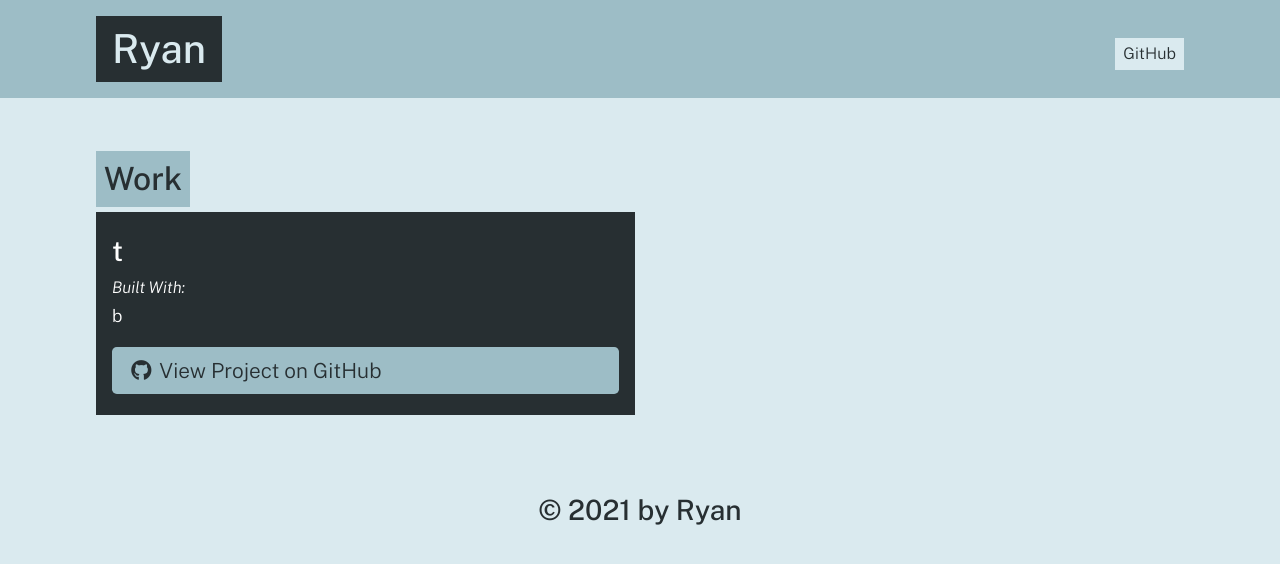
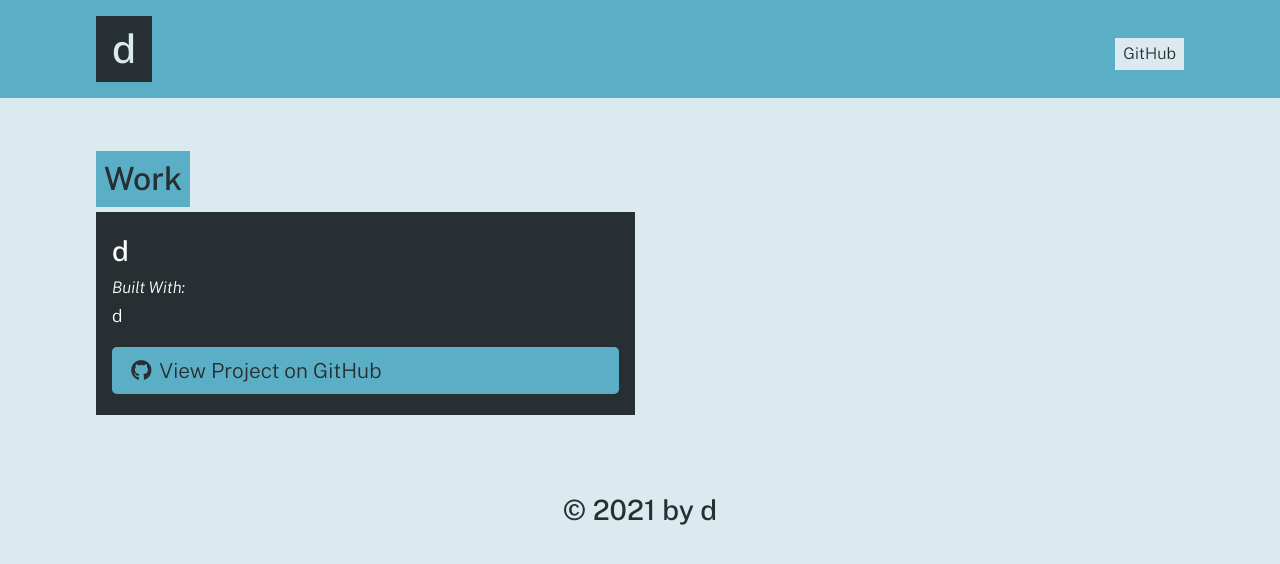
Before and after one commit to RynMrphy18/portfolio-generator, a website: page index.html in a window 1280 px wide. Drawn offline with nearby package versions, Linux system fonts and the light colour scheme.

Commit message:
fixed paths

```diff
--- a/index.html
+++ b/index.html
@@ -15,9 +15,9 @@
   <body>
     <header>
       <div class="container flex-row justify-space-between align-center py-3">
-        <h1 class="page-title text-secondary bg-dark py-2 px-3">Ryan</h1>
+        <h1 class="page-title text-secondary bg-dark py-2 px-3">d</h1>
         <nav class="flex-row">
-          <a class="ml-2 my-1 px-2 py-1 bg-secondary text-dark" href="https://github.com/rmurph18">GitHub</a>
+          <a class="ml-2 my-1 px-2 py-1 bg-secondary text-dark" href="https://github.com/d">GitHub</a>
         </nav>
       </div>
     </header>
@@ -31,13 +31,13 @@
 
 
             <div class="col-12 col-md-6 mb-2 bg-dark text-light p-3 flex-column">
-              <h3 class="portfolio-item-title text-light">t</h3>
+              <h3 class="portfolio-item-title text-light">d</h3>
               <h5 class="portfolio-languages">
                 Built With:
 
               </h5>
-              <p>b</p>
-              <a href="t" class="btn mt-auto"><i class="fab fa-github mr-2"></i>View Project on GitHub</a>
+              <p>d</p>
+              <a href="d" class="btn mt-auto"><i class="fab fa-github mr-2"></i>View Project on GitHub</a>
             </div>
 
         </div>
@@ -45,7 +45,7 @@
 
     </main>
     <footer class="container text-center py-3">
-      <h3 class="text-dark">&copy; 2021 by Ryan</h3>
+      <h3 class="text-dark">&copy; 2021 by d</h3>
     </footer>
   </body>
   </html>
--- a/src/style.css
+++ b/src/style.css
@@ -1,7 +1,7 @@
 :root {
-  --primary: #9dbdc6;
+  --primary: #5aafc7;
   --secondary: #daeaef;
-  --tertiary: #ff3d2e;
+  --tertiary: #200705;
   --light: #ffffff;
   --dark: #272f32;
   --border-radius: 0.3rem;
@@ -20,7 +20,7 @@ body {
   background-color: var(--secondary);
   margin: 0;
   padding: 0;
-  font-family: 'Public Sans', sans-serif;
+  font-family: "Public Sans", sans-serif;
   font-weight: 300;
   color: var(--dark);
   line-height: 1.5;
```
Also changed, not shown: dist/style.css.
